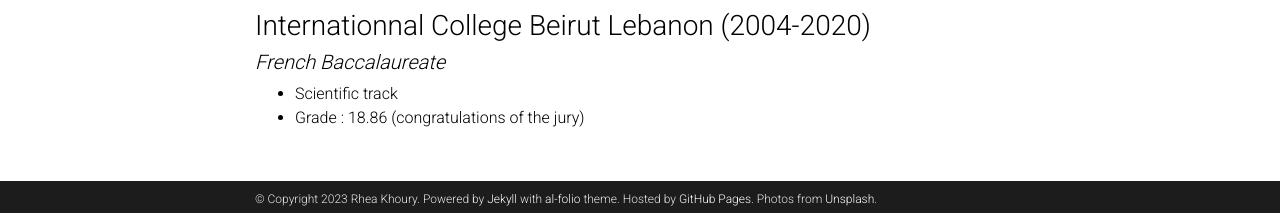
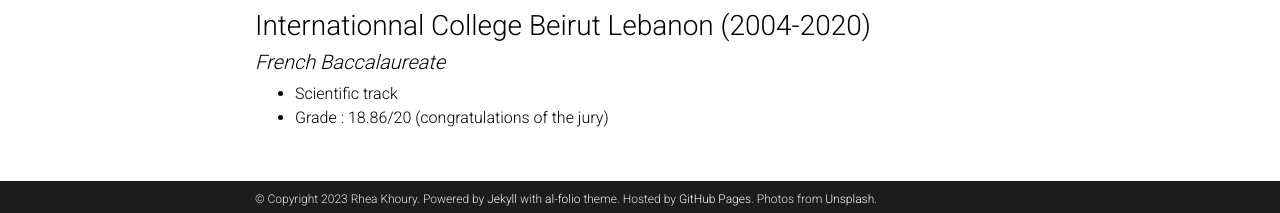
Before and after one commit to rkhoury18/rkhoury18.github.io, a Jekyll site: the page built from _pages/education.md, in a window 1280 px wide and 1268 px high. Shown: the part 1052-1265 px from the top of the window. Built offline with Jekyll 4.4.1, drawn with Linux system fonts in a browser that asks for light colours; comment, search, counter and statistics services are not loaded; a style sheet for code colours, icons or effects is not loaded.

Commit message:
adding cv

```diff
--- a/_pages/education.md
+++ b/_pages/education.md
@@ -48,4 +48,4 @@ Electric Vehicles"
 ### Internationnal College Beirut Lebanon (2004-2020)
 ##### *French Baccalaureate*
 - Scientific track
-- Grade : 18.86 (congratulations of the jury)
+- Grade : 18.86/20 (congratulations of the jury)
```
